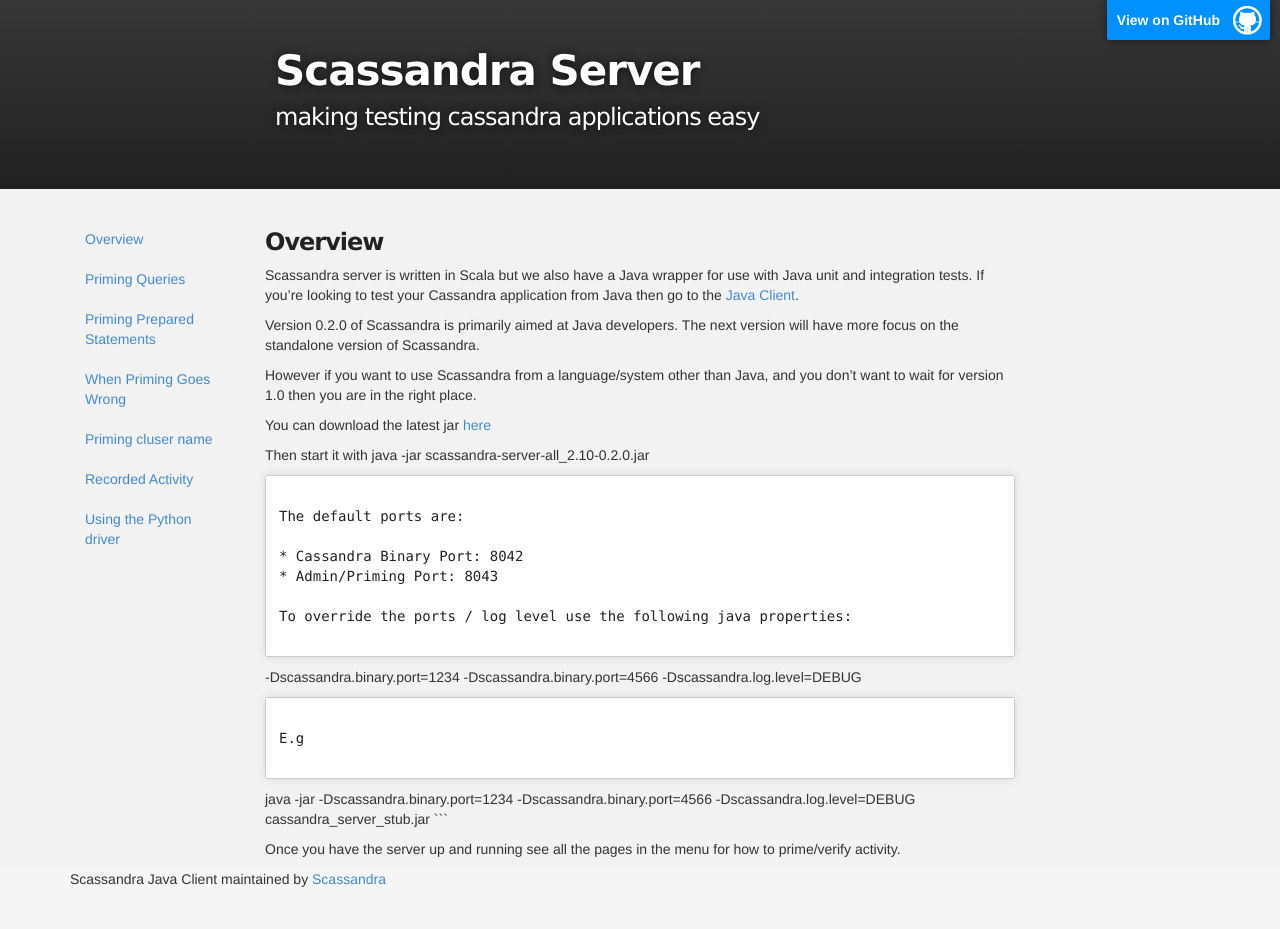
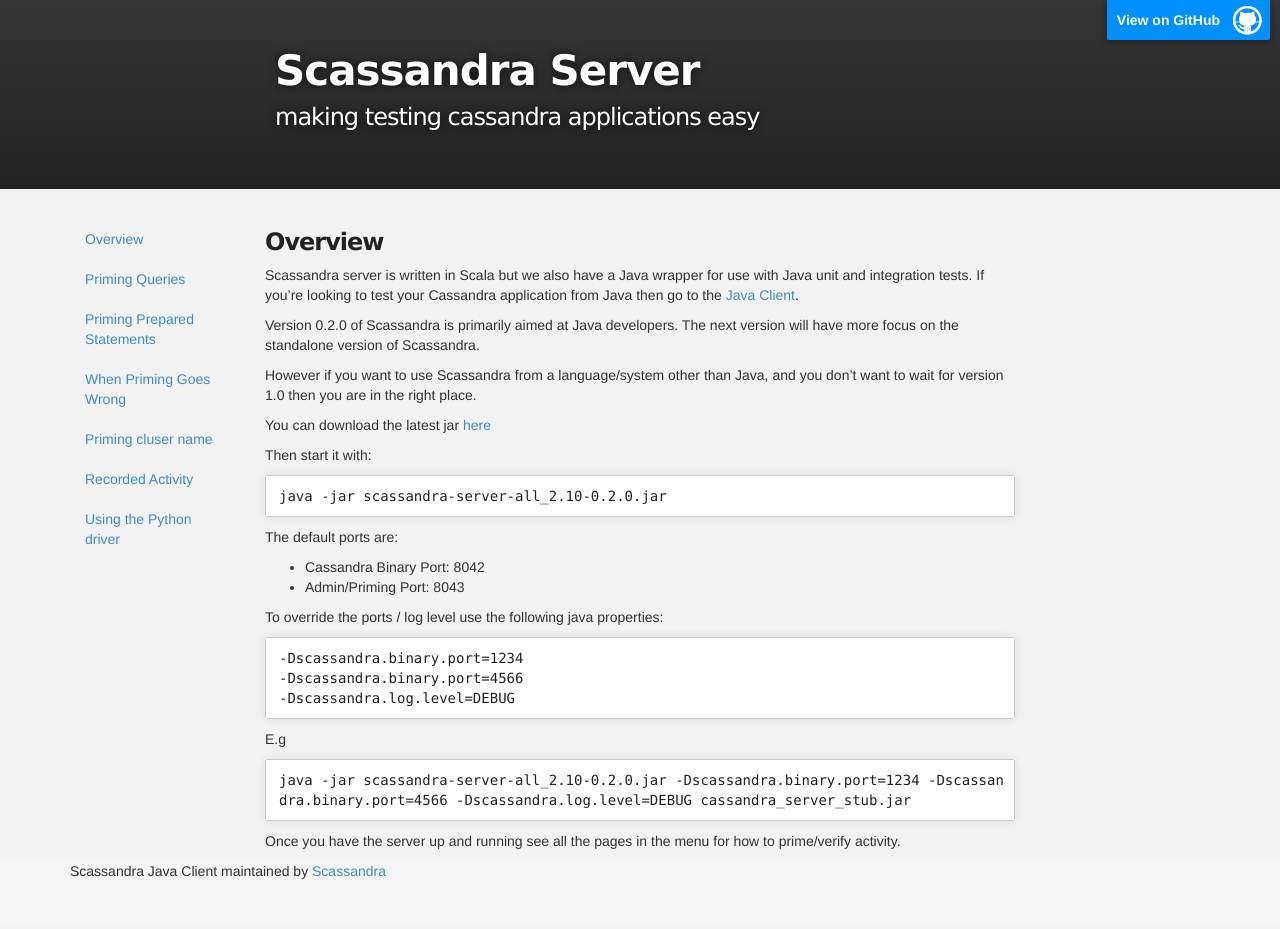
Before and after one commit to scassandra/scassandra-server, a Jekyll site: the page built from index.md, in a window 1280 px wide. Built offline with Jekyll 4.4.1, drawn with Linux system fonts in a browser that asks for light colours; Markdown is read by kramdown in place of the engine named in the settings.

Commit message:
Update index.md

````diff
--- a/index.md
+++ b/index.md
@@ -13,7 +13,9 @@
 
 You can download the latest jar [here](https://github.com/scassandra/scassandra-server/raw/release/scassandra-server-all_2.10-0.2.0.jar)
 
-Then start it with java -jar scassandra-server-all_2.10-0.2.0.jar
+Then start it with:
+```
+java -jar scassandra-server-all_2.10-0.2.0.jar
 ```
 
 The default ports are:
@@ -32,7 +34,7 @@
 E.g
 
 ```
-java -jar  -Dscassandra.binary.port=1234 -Dscassandra.binary.port=4566 -Dscassandra.log.level=DEBUG cassandra_server_stub.jar
+java -jar scassandra-server-all_2.10-0.2.0.jar -Dscassandra.binary.port=1234 -Dscassandra.binary.port=4566 -Dscassandra.log.level=DEBUG cassandra_server_stub.jar
 ```
 
 Once you have the server up and running see all the pages in the menu for how to prime/verify activity.
````
